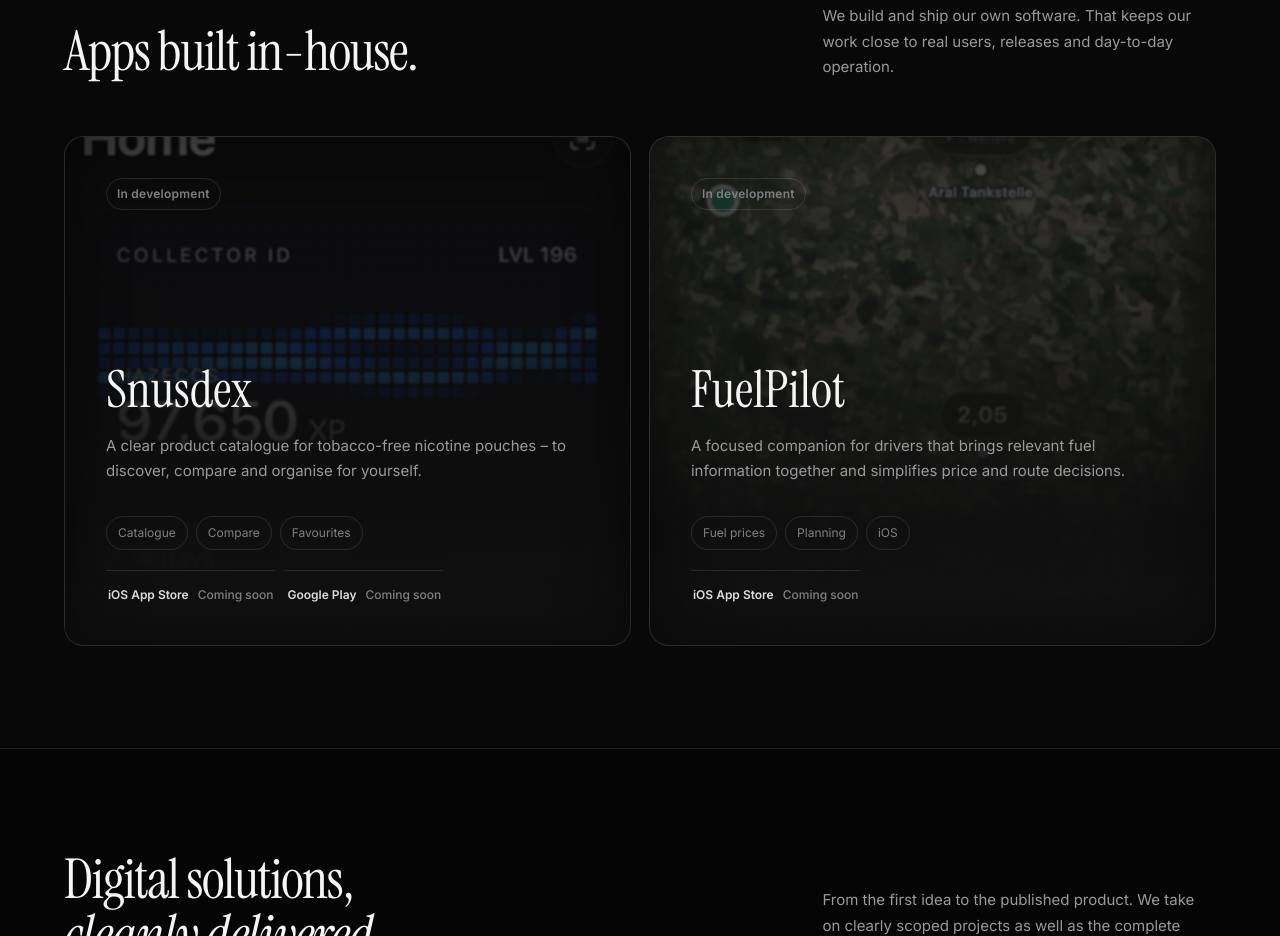
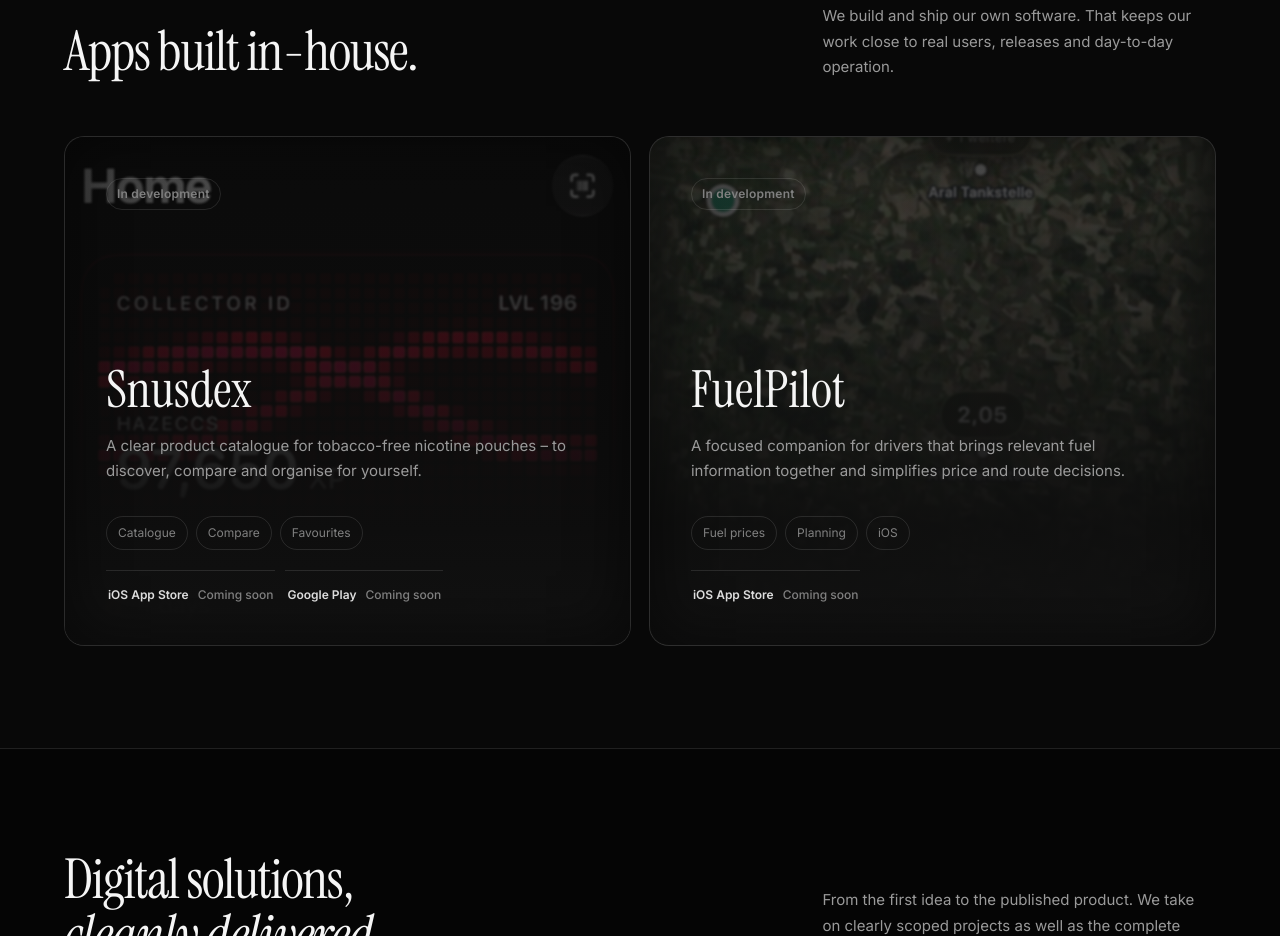
Before and after one commit to HazeCCS/sdx-home, a Next.js app: page /en in a window 1280 px wide. Shown: the part 900-1836 px from the top of the page. Built offline with nearby package versions, Linux system fonts and the light colour scheme.

Commit message:
feat: swap snusdex product card image

```diff
--- a/src/app/globals.css
+++ b/src/app/globals.css
@@ -423,8 +423,8 @@
     }
 
     .product-card--snusdex {
-        --product-shot: url('/SDSC.jpg');
-        --product-position: center 8%;
+        --product-shot: url('/snusdex-collector.jpg');
+        --product-position: center;
     }
 
     .product-card--fuelpilot {
```
Also changed, not shown: public/snusdex-collector.jpg (added).
